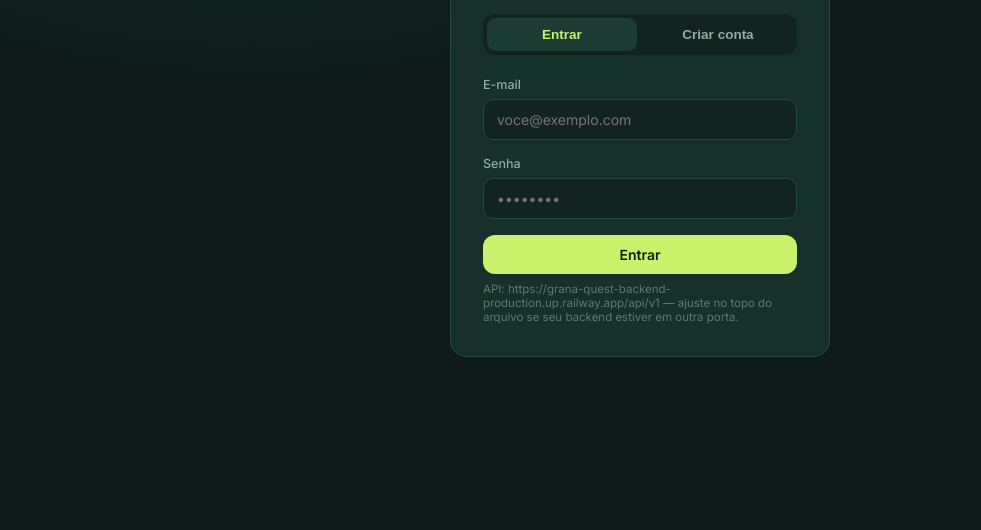
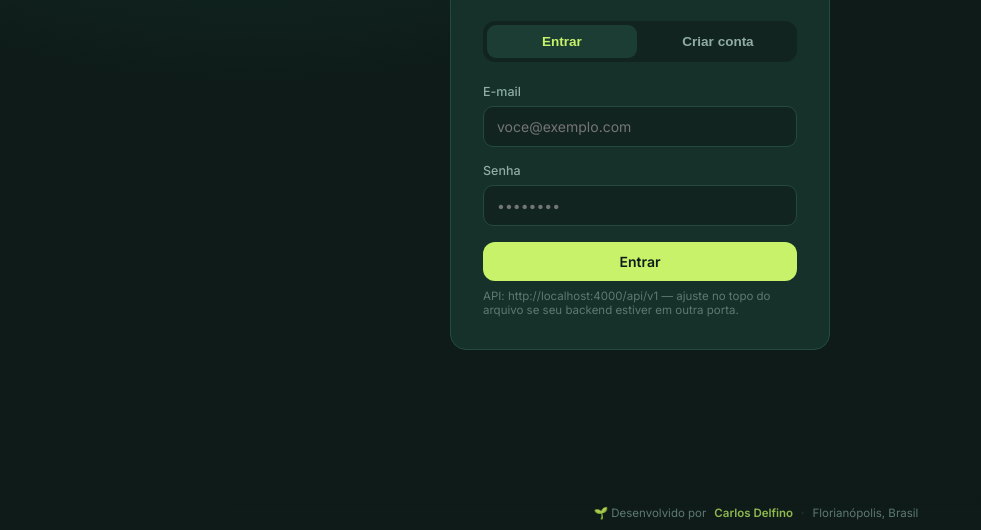
Before and after one commit to Carlosant2020/-grana-quest-frontend, a plain HTML site: page index.html in a window 1280 px wide. Shown: the part 270-800 px from the top of the page, without its empty margins (0-981 px from the left). Drawn offline with nearby package versions, Linux system fonts and the light colour scheme.

Commit message:
Adiciona rodape com creditos do desenvolvedor

```diff
--- a/index.html
+++ b/index.html
@@ -162,7 +162,19 @@
   .chat-input-row input{ flex:1; background:var(--bg-alt); border:1px solid var(--line); color:var(--text); padding:12px 15px; border-radius:12px; font-size:14px; }
   .chat-input-row input:focus{ outline:2px solid var(--lime-dim); border-color:transparent; }
 
-  .toast{ position:fixed; bottom:26px; left:50%; transform:translateX(-50%) translateY(20px); background:var(--lime); color:#0E1B18; font-weight:600; font-size:13.5px; padding:12px 20px; border-radius:12px; box-shadow:0 10px 30px rgba(0,0,0,.4); opacity:0; pointer-events:none; transition: all .35s ease; z-index:50; }
+  .dev-footer{
+    position: fixed;
+    bottom: 0; left: 232px; right: 0;
+    padding: 10px 40px;
+    background: linear-gradient(to top, var(--bg) 70%, transparent);
+    display: flex; align-items: center; justify-content: center; gap: 8px;
+    font-size: 11.5px; color: var(--text-faint); pointer-events: none; z-index: 10;
+  }
+  .dev-footer b{ color: var(--lime-dim); font-weight: 600; }
+  .dev-footer .sep{ opacity: .4; }
+  @media (max-width: 780px){ .dev-footer{ left: 0; padding: 10px 18px; } }
+
+    .toast{ position:fixed; bottom:26px; left:50%; transform:translateX(-50%) translateY(20px); background:var(--lime); color:#0E1B18; font-weight:600; font-size:13.5px; padding:12px 20px; border-radius:12px; box-shadow:0 10px 30px rgba(0,0,0,.4); opacity:0; pointer-events:none; transition: all .35s ease; z-index:50; }
   .toast.show{ opacity:1; transform:translateX(-50%) translateY(0); }
   .toast.error{ background: var(--coral); }
 
@@ -305,12 +317,16 @@
   </main>
 </div>
 
+<footer class="dev-footer">
+  🌱 Desenvolvido por <b>Carlos Delfino</b> <span class="sep">&middot;</span> Florianópolis, Brasil
+</footer>
+
 <div class="toast" id="toast"></div>
 
 <script>
 /* ================= CONFIG ================= */
 // Ajuste aqui se seu backend estiver rodando em outra porta.
-const API_BASE = 'https://grana-quest-backend-production.up.railway.app/api/v1';
+const API_BASE = 'http://localhost:4000/api/v1';
 document.getElementById('apiBaseLabel').textContent = API_BASE;
 document.getElementById('connBannerUrl').textContent = API_BASE;
 
@@ -580,11 +596,14 @@ function attachDeleteHandlers(container){
   container.querySelectorAll('[data-del]').forEach(btn=>{
     btn.onclick = async () => {
       try{
-        await api(`/expenses/${btn.dataset.del}`, { method:'DELETE' });
+        const result = await api(`/expenses/${btn.dataset.del}`, { method:'DELETE' });
         await loadExpenses();
         await loadCategories();
+        await loadGamification();
+        await loadBadges();
         renderDashboard(); renderFullList(); renderBudgets();
-        showToast('Gasto removido.');
+        const xpMsg = result && result.xpReversed ? ` (−${result.xpReversed} XP revertido)` : '';
+        showToast(`Gasto removido.${xpMsg}`);
       }catch(err){ showToast(err.message, true); }
     };
   });
```
